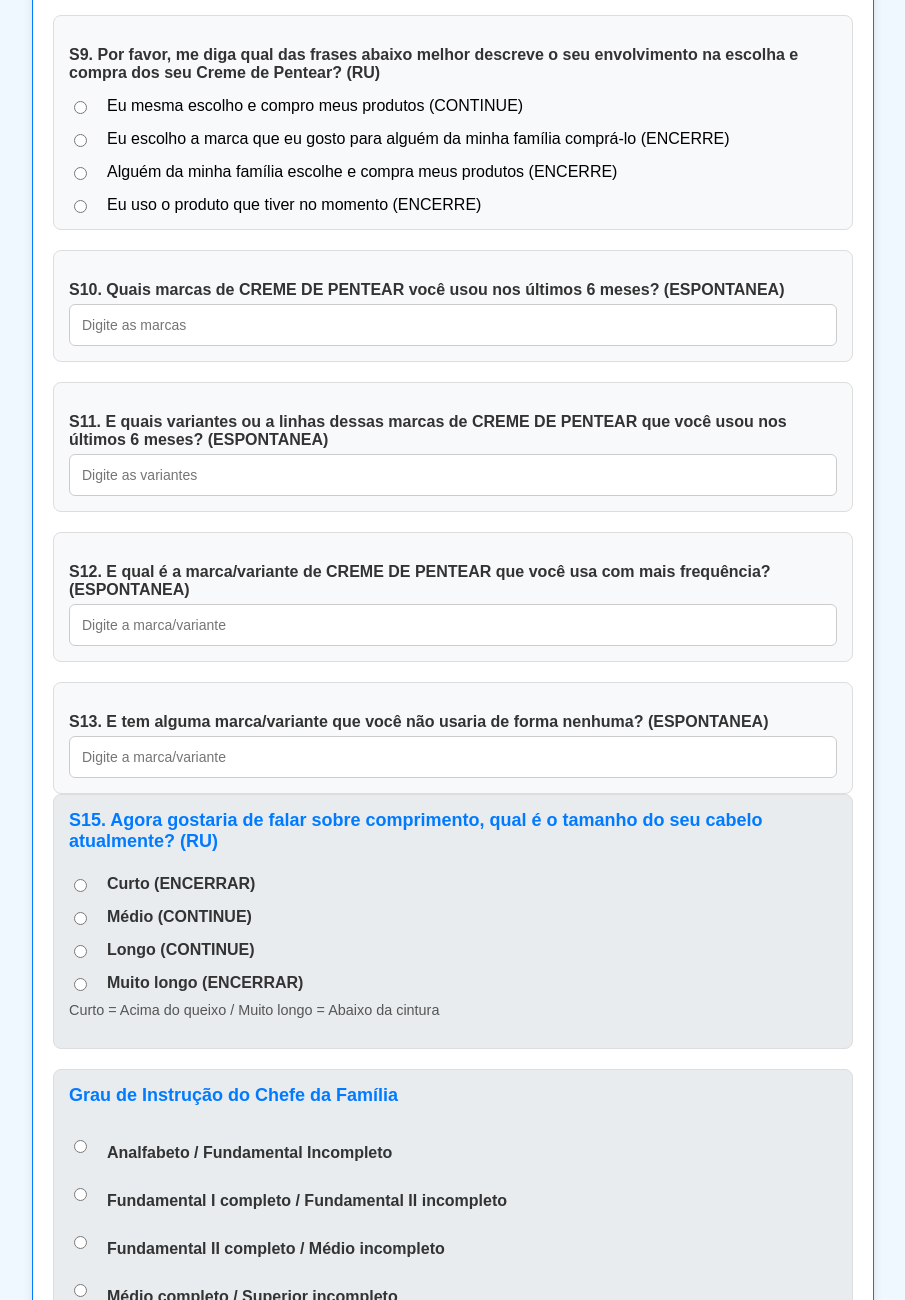
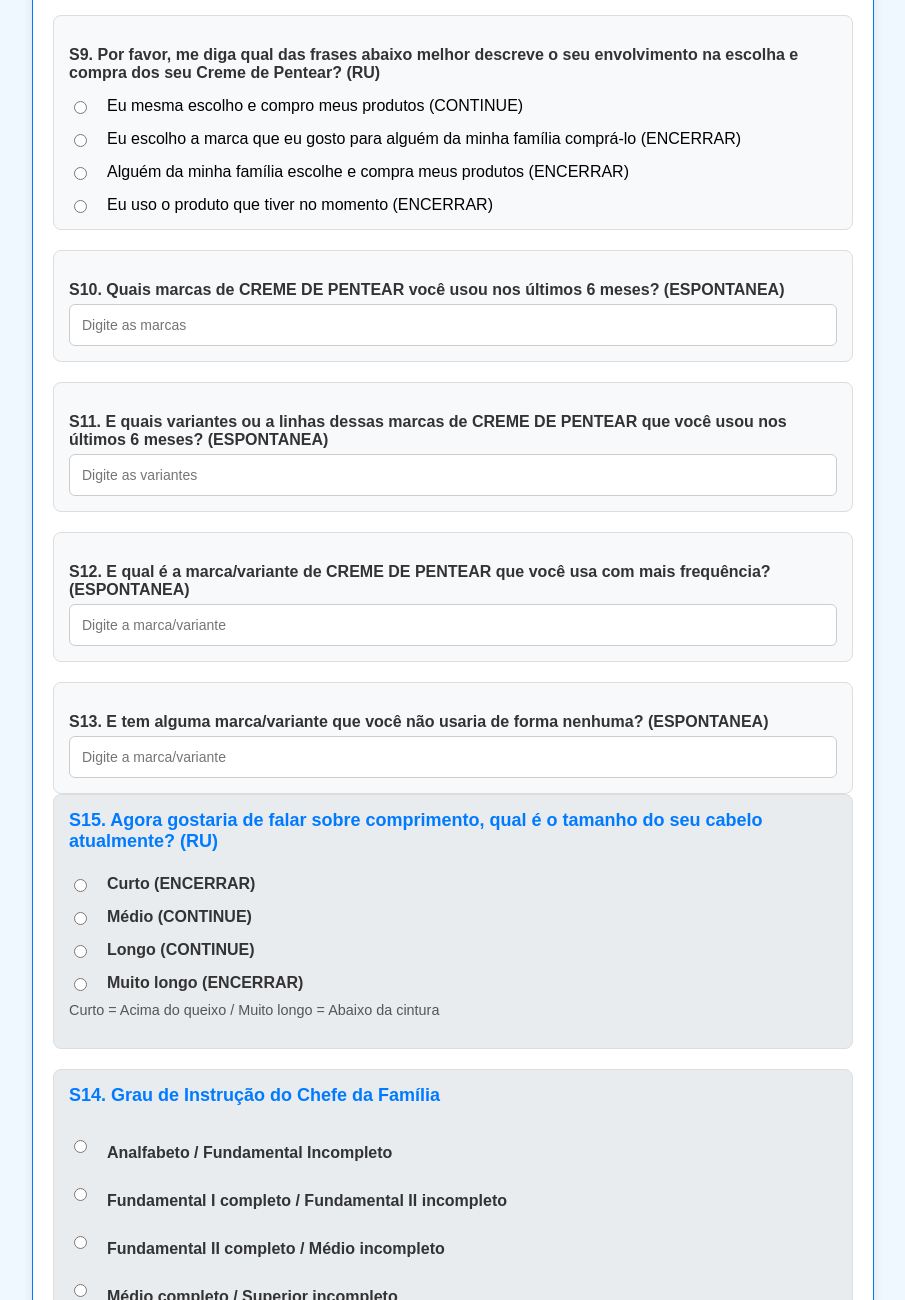
Before and after one commit to realese/wtss, a plain HTML site: page index.html in a window 1280 px wide. Shown: the part 4240-5540 px from the top of the page, without its empty margins (187-1092 px from the left). Drawn offline with Linux system fonts and the light colour scheme.

Commit message:
Add files via upload

```diff
--- a/index.html
+++ b/index.html
@@ -323,9 +323,9 @@
                 <label>S9. Por favor, me diga qual das frases abaixo melhor descreve o seu envolvimento na escolha e compra dos seu Creme de Pentear? (RU)</label>
                 <div class="options">
                     <div class="option"><input type="radio" name="S9. Escolha do Creme de Pentear" value="Eu mesma escolho e compro meus produtos"> Eu mesma escolho e compro meus produtos (CONTINUE)</div>
-                    <div class="option"><input type="radio" name="S9. Escolha do Creme de Pentear" value="Eu escolho a marca que eu gosto para alguém da minha família comprá-lo"> Eu escolho a marca que eu gosto para alguém da minha família comprá-lo (ENCERRE)</div>
-                    <div class="option"><input type="radio" name="S9. Escolha do Creme de Pentear" value="Alguém da minha família escolhe e compra meus produtos"> Alguém da minha família escolhe e compra meus produtos (ENCERRE)</div>
-                    <div class="option"><input type="radio" name="S9. Escolha do Creme de Pentear" value="Eu uso o produto que tiver no momento"> Eu uso o produto que tiver no momento (ENCERRE)</div>
+                    <div class="option"><input type="radio" name="S9. Escolha do Creme de Pentear" value="Eu escolho a marca que eu gosto para alguém da minha família comprá-lo"> Eu escolho a marca que eu gosto para alguém da minha família comprá-lo (ENCERRAR)</div>
+                    <div class="option"><input type="radio" name="S9. Escolha do Creme de Pentear" value="Alguém da minha família escolhe e compra meus produtos"> Alguém da minha família escolhe e compra meus produtos (ENCERRAR)</div>
+                    <div class="option"><input type="radio" name="S9. Escolha do Creme de Pentear" value="Eu uso o produto que tiver no momento"> Eu uso o produto que tiver no momento (ENCERRAR)</div>
                 </div>
             </div>
 
@@ -373,7 +373,7 @@
             </div>
 
             <div class="section">
-                <h3>Grau de Instrução do Chefe da Família</h3>
+                <h3>S14. Grau de Instrução do Chefe da Família</h3>
                 <div class="options">
                     <div class="option">
                         <input type="radio" id="analfabeto" name="S14. Grau de Instrução do Chefe da Família" value="Analfabeto / Fundamental Incompleto">
@@ -447,7 +447,7 @@
                 });
 
                 // URL da API do SheetMonkey (substitua pelo seu endpoint)
-                const url = 'https://api.sheetmonkey.io/form/dFkLLRsx1n3v7meU98oi1u';
+                const url = 'https://api.sheetmonkey.io/form/2GPegMiWKVeuc7TXH2R872';
 
                 // Envia os dados para o SheetMonkey
                 fetch(url, {
```
